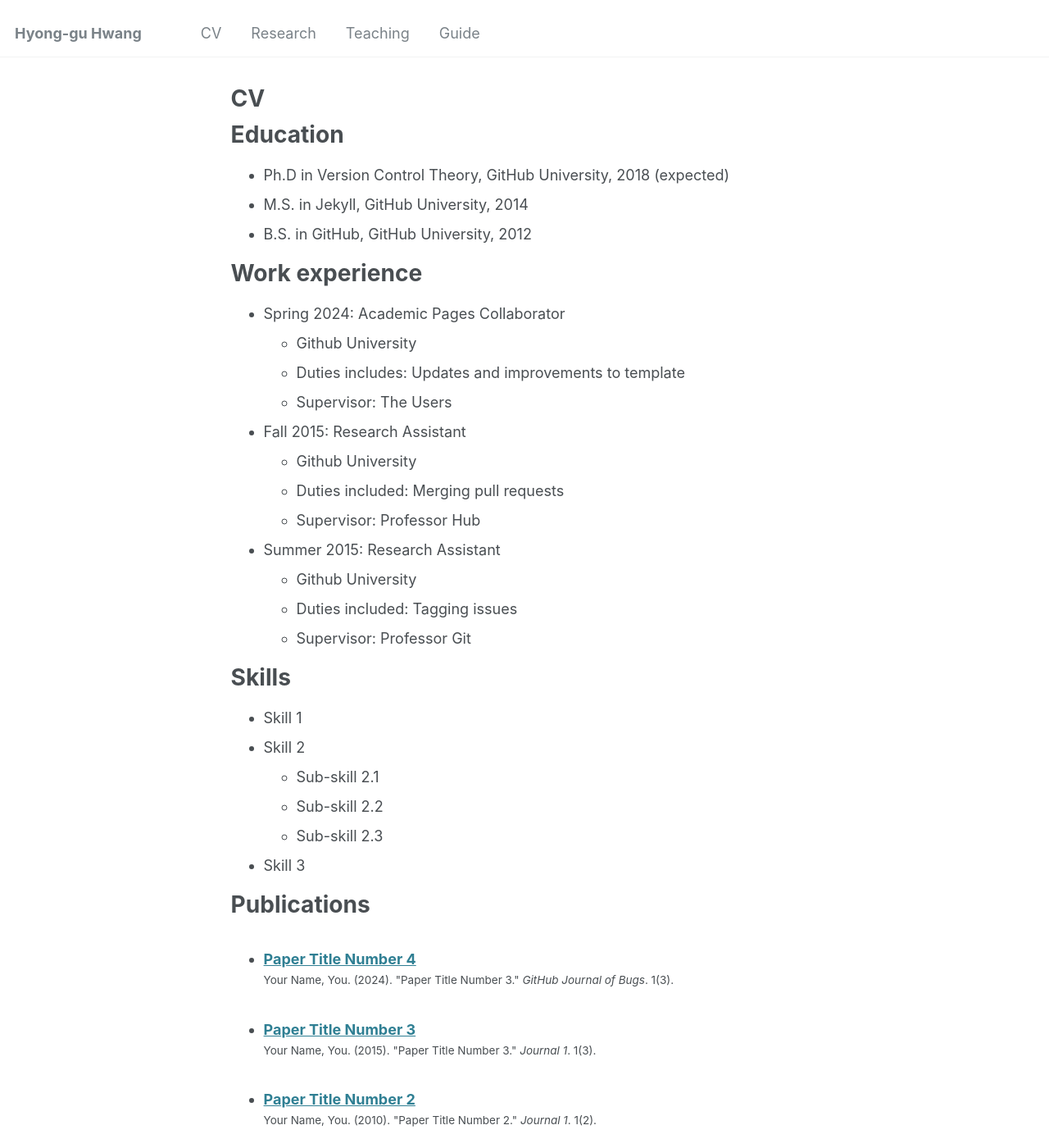
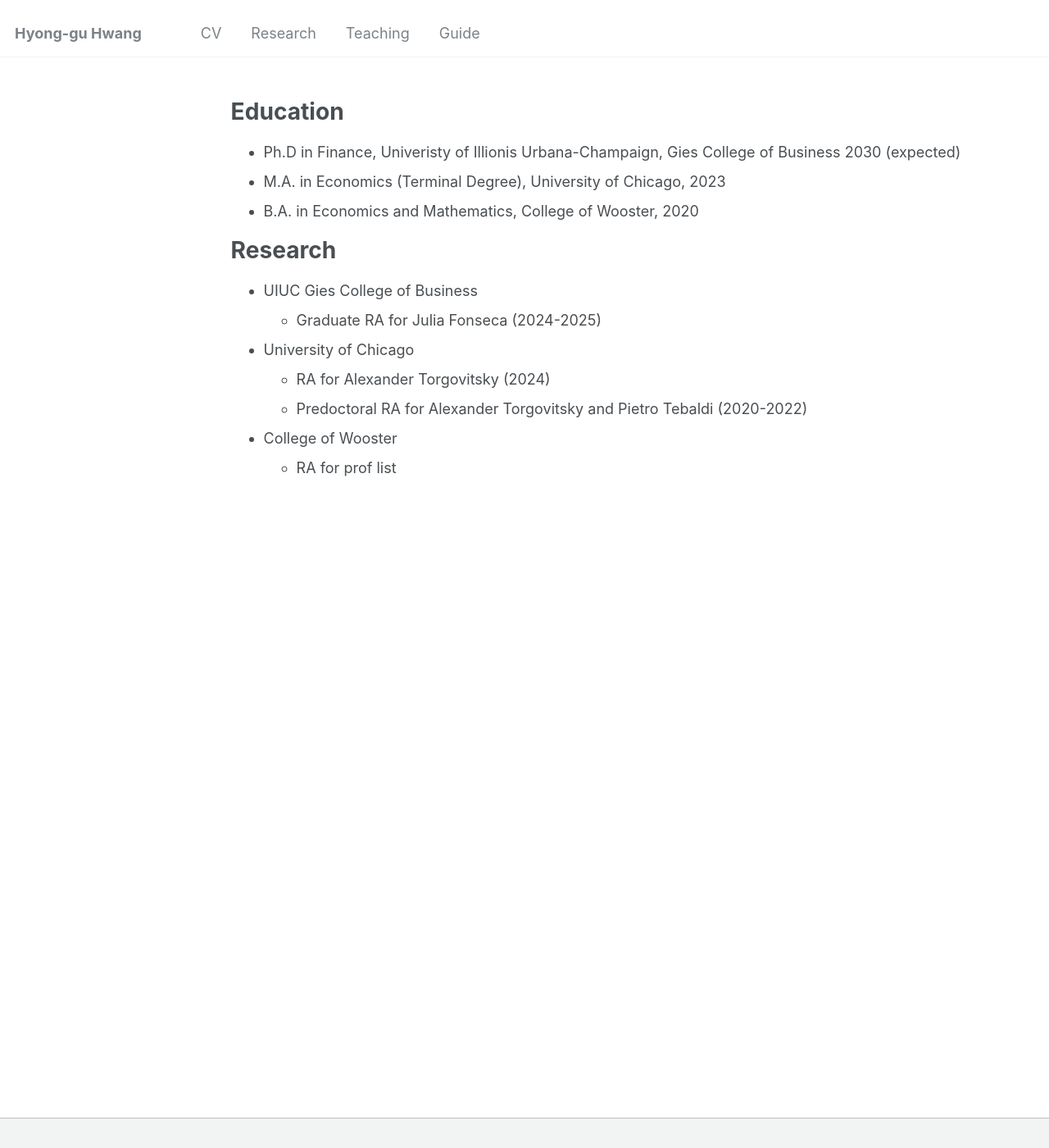
Before and after one commit to hyonggu-hwang/hyonggu-hwang.github.io, a Jekyll site: the page built from _pages/cv.md, in a window 1280 px wide and 1400 px high. Shown: the whole window at 82% size. Built offline with Jekyll 4.4.1, drawn with Linux system fonts in a browser that asks for light colours; some of the changed text lies outside the part shown.

Commit message:
cv edits

```diff
--- a/_pages/category-archive.html
+++ b/_pages/category-archive.html
@@ -2,7 +2,7 @@
 layout: archive
 permalink: /categories/
 title: "Posts by Category"
-author_profile: true
+author_profile: false
 ---
 
 {% include base_path %}
--- a/_pages/collection-archive.html
+++ b/_pages/collection-archive.html
@@ -2,7 +2,7 @@
 layout: archive
 title: "Posts by Collection"
 permalink: /collection-archive/
-author_profile: true
+author_profile: false
 ---
 
 {% include base_path %}
--- a/_pages/cv.md
+++ b/_pages/cv.md
@@ -1,6 +1,6 @@
 ---
 layout: archive
-title: "CV"
+title: ""
 permalink: /cv/
 author_profile: false
 redirect_from:
@@ -11,54 +11,18 @@ redirect_from:
 
 Education
 ======
-* Ph.D in Version Control Theory, GitHub University, 2018 (expected)
-* M.S. in Jekyll, GitHub University, 2014
-* B.S. in GitHub, GitHub University, 2012
+* Ph.D in Finance, Univeristy of Illionis Urbana-Champaign, Gies College of Business 2030 (expected)
+* M.A. in Economics (Terminal Degree), University of Chicago, 2023
+* B.A. in Economics and Mathematics, College of Wooster, 2020
 
-Work experience
+Research
 ======
-* Spring 2024: Academic Pages Collaborator
-  * Github University
-  * Duties includes: Updates and improvements to template
-  * Supervisor: The Users
+* UIUC Gies College of Business
+  * Graduate RA for Julia Fonseca (2024-2025)
 
-* Fall 2015: Research Assistant
-  * Github University
-  * Duties included: Merging pull requests
-  * Supervisor: Professor Hub
+* University of Chicago
+  * RA for Alexander Torgovitsky (2024)
+  * Predoctoral RA for Alexander Torgovitsky and Pietro Tebaldi (2020-2022)
 
-* Summer 2015: Research Assistant
-  * Github University
-  * Duties included: Tagging issues
-  * Supervisor: Professor Git
-
-Skills
-======
-* Skill 1
-* Skill 2
-  * Sub-skill 2.1
-  * Sub-skill 2.2
-  * Sub-skill 2.3
-* Skill 3
-
-Publications
-======
-  <ul>{% for post in site.publications reversed %}
-    {% include archive-single-cv.html %}
-  {% endfor %}</ul>
-
-Talks
-======
-  <ul>{% for post in site.talks reversed %}
-    {% include archive-single-talk-cv.html  %}
-  {% endfor %}</ul>
-
-Teaching
-======
-  <ul>{% for post in site.teaching reversed %}
-    {% include archive-single-cv.html %}
-  {% endfor %}</ul>
-
-Service and leadership
-======
-* Currently signed in to 43 different slack teams
+* College of Wooster
+  * RA for prof list
```
Also changed, not shown: _pages/markdown.md (+1 -4 lines).
